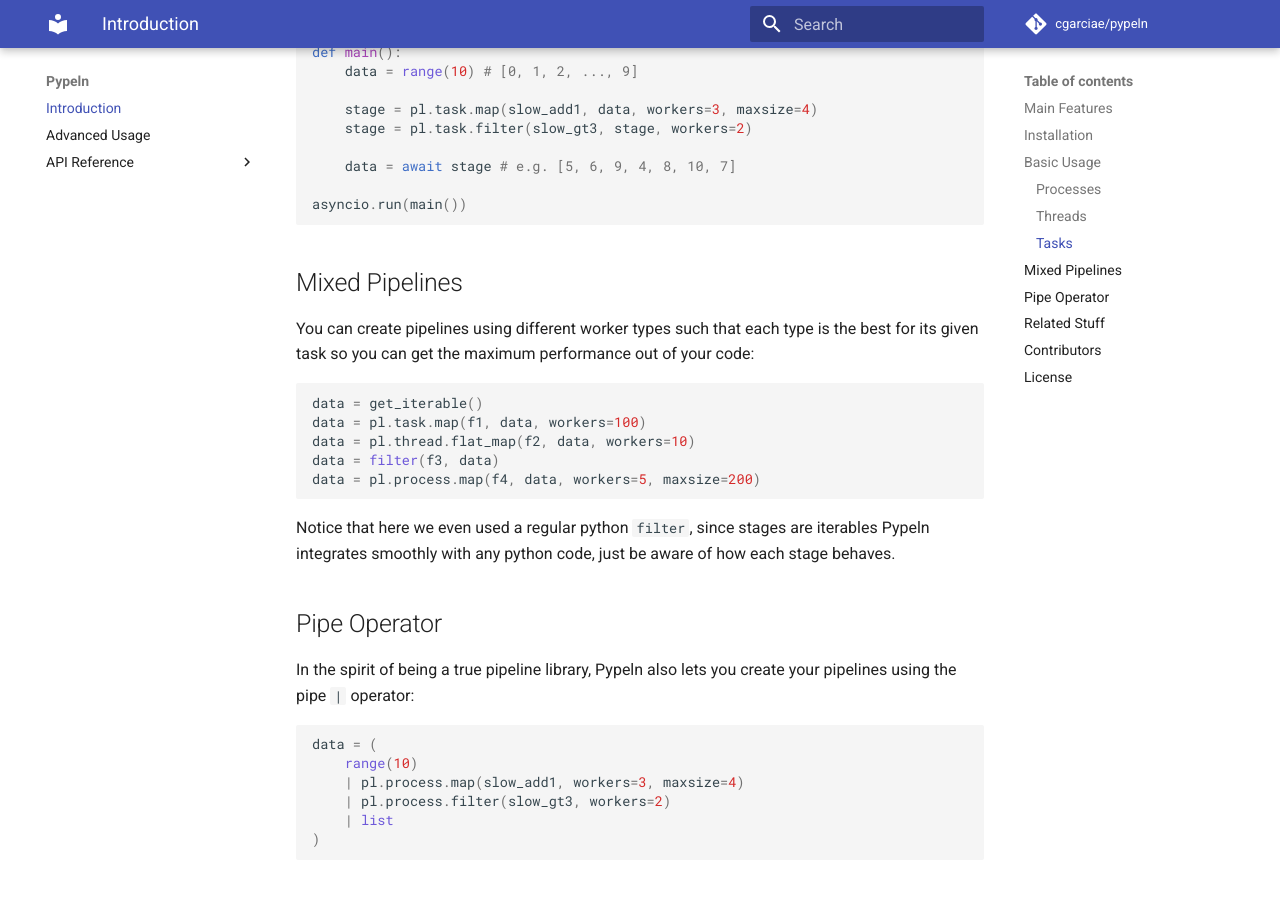
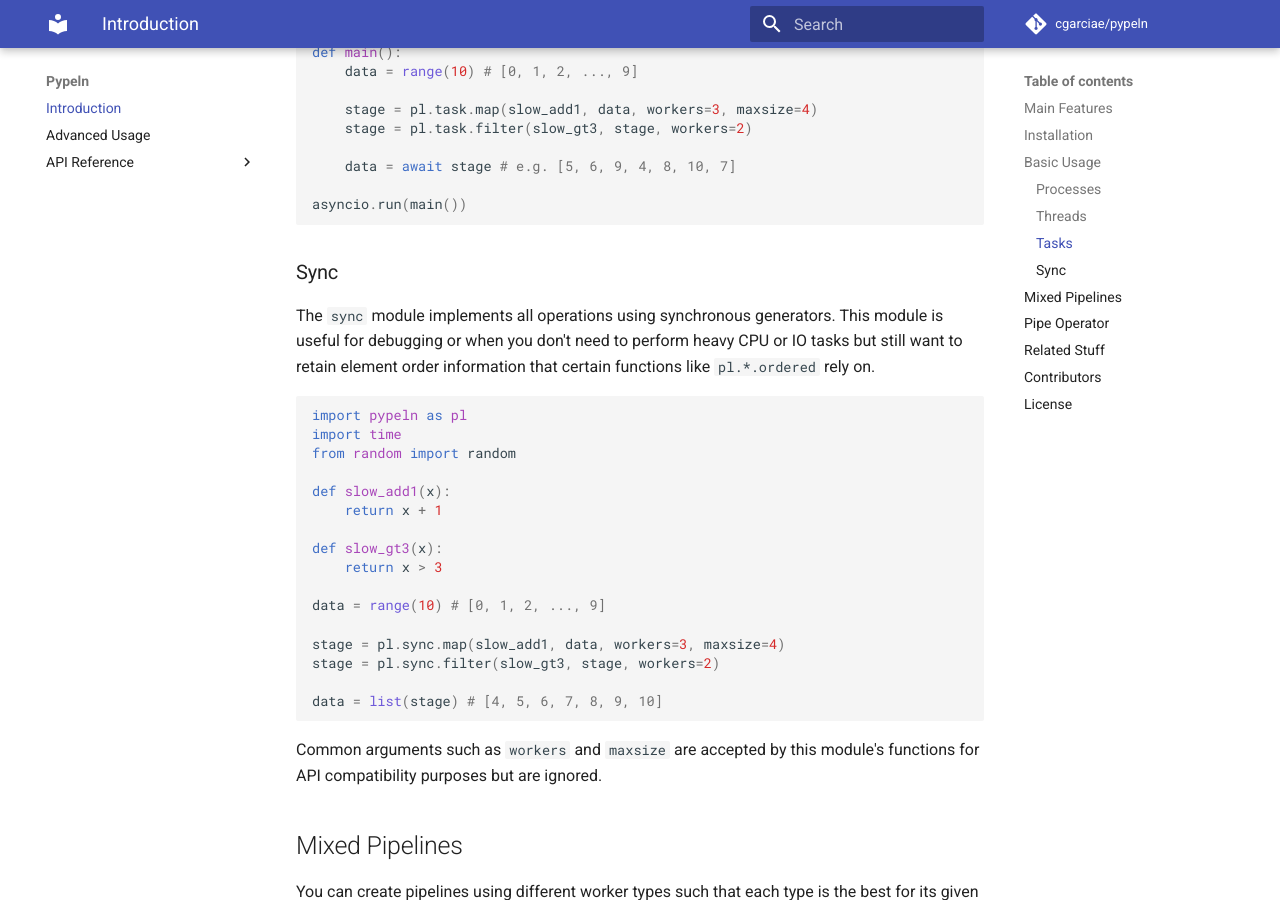
Before and after one commit to cgarciae/pypeln, an MkDocs documentation site: the page built from docs/index.md, in a window 1280 px wide and 900 px high, scrolled down 3166 px. Built offline with MkDocs 1.6.1 and Material for MkDocs 9.7.7, drawn with Linux system fonts in a browser that asks for light colours; comment, search, counter and statistics services are not loaded.

Commit message:
added sync to readme

````diff
--- a/docs/index.md
+++ b/docs/index.md
@@ -120,6 +120,28 @@
 
 asyncio.run(main())
 ```
+### Sync
+The `sync` module implements all operations using synchronous generators. This module is useful for debugging or when you don't need to perform heavy CPU or IO tasks but still want to retain element order information that certain functions like `pl.*.ordered` rely on.
+
+```python
+import pypeln as pl
+import time
+from random import random
+
+def slow_add1(x):
+    return x + 1
+
+def slow_gt3(x):
+    return x > 3
+
+data = range(10) # [0, 1, 2, ..., 9]
+
+stage = pl.sync.map(slow_add1, data, workers=3, maxsize=4)
+stage = pl.sync.filter(slow_gt3, stage, workers=2)
+
+data = list(stage) # [4, 5, 6, 7, 8, 9, 10]
+```
+Common arguments such as `workers` and `maxsize` are accepted by this module's functions for API compatibility purposes but are ignored.
 
 ## Mixed Pipelines
 You can create pipelines using different worker types such that each type is the best for its given task so you can get the maximum performance out of your code:
````
